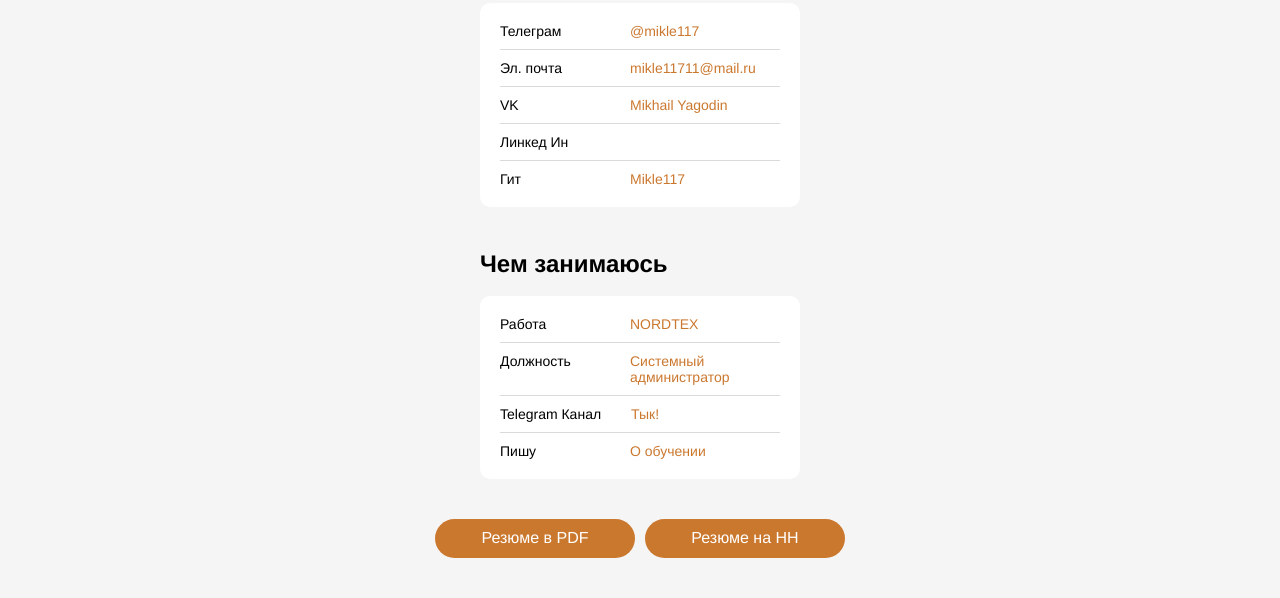
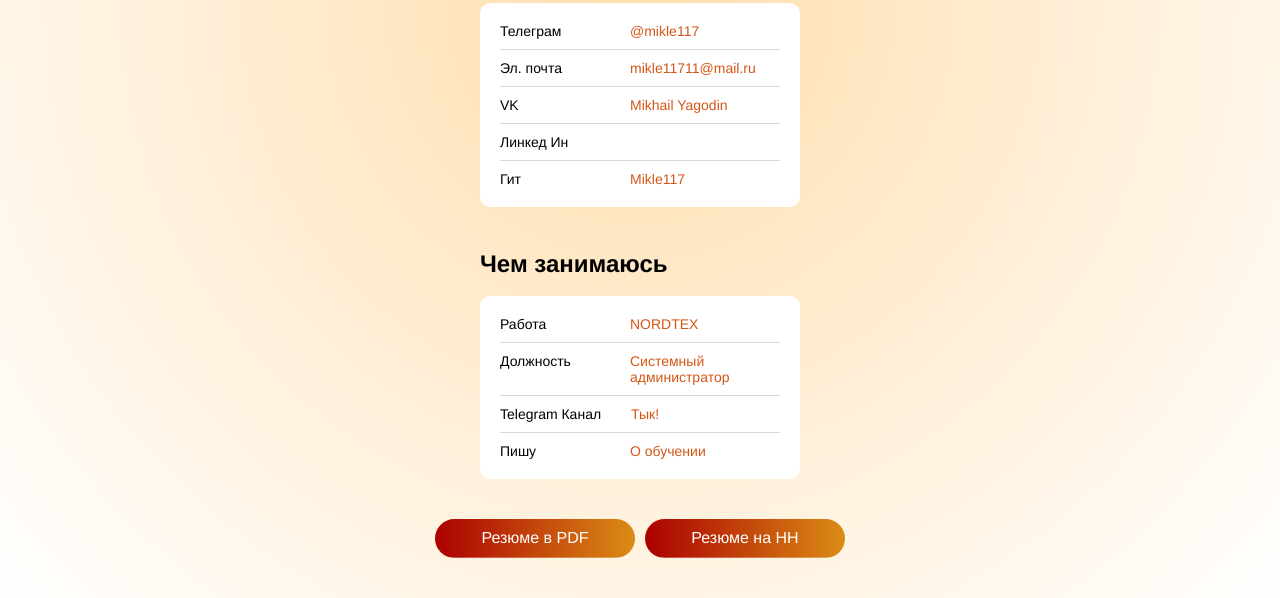
Before and after one commit to Mikle117/Business-card-website, a plain HTML site: page index.html in a window 1280 px wide. Shown: the part 591-1189 px from the top of the page. Drawn offline with Linux system fonts and the light colour scheme.

Commit message:
Add files via upload

```diff
--- a/style.css
+++ b/style.css
@@ -6,6 +6,7 @@ body {
   flex-direction: column;
   justify-content: center;
   align-items: center;
+  background-image: radial-gradient(circle, #FFDEAD, #FFFFFF);
 }
 
 .header {
@@ -22,6 +23,7 @@ body {
   font-size: 32px;
   line-height: 1.2;
   font-family: "Helvetica Neue";
+
 }
 
 .header__subtitle {
@@ -82,7 +84,7 @@ body {
 .linsk__link,
 .links__link:visited {
   text-decoration: none;
-  color: #cb782f;
+  color: #d45617;
 }
 
 .links__title {
@@ -118,10 +120,18 @@ footer {
 
 .btn {
     padding: 10px 20px;
-    background-color: #cb782f;
+    background-color: #FF0000;
     color: white;
     border: none;
     cursor: pointer;
     border-radius: 20px;
     width: 200px;
+    background: linear-gradient(to left, rgba(171, 0, 0, 1), rgba(219, 140, 22, 1), rgba(171, 0, 0, 1));
+    transition: background-position 1s ease;
+    background-size: 200% 100%;
+    background-position: left center;
 }
+
+.btn:hover {
+    background-position: right center; /* Изменяем размер фона при наведении */
+}
```
